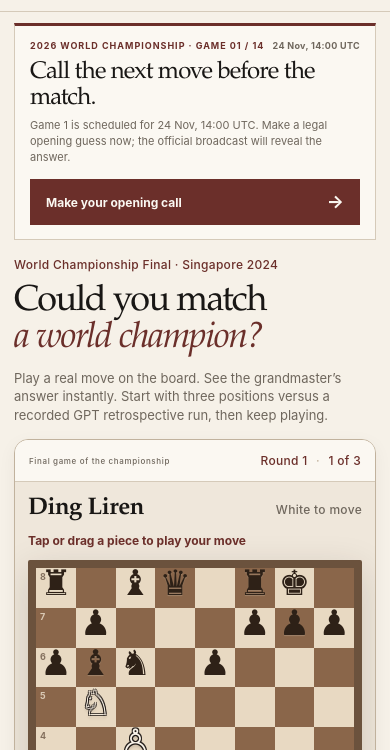
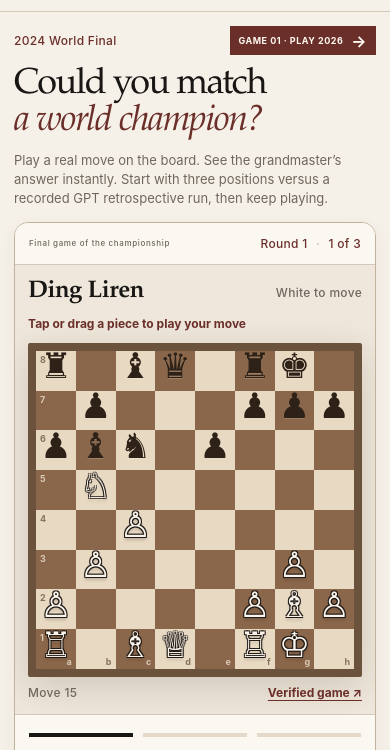
Before and after one commit to fraware/grandmaster-vs-model, a website with bundled scripts: page index.html in a window 390 px wide. Shown: the part 51-801 px from the top of the page. Built offline with nearby package versions, Linux system fonts and the light colour scheme.

Commit message:
Keep historical board above the fold while exposing the 2026 game on mobile

```diff
--- a/index.html
+++ b/index.html
@@ -48,25 +48,10 @@
     </div>
   </header>
   <main>
-    <section class="shell live-invite" id="live-invite" aria-labelledby="live-invite-title">
-      <div class="live-invite-body">
-        <div class="live-invite-meta">
-          <span id="live-invite-status">2026 WORLD CHAMPIONSHIP · GAME 01 / 14</span>
-          <span id="live-invite-time">24 Nov, 14:00 UTC</span>
-        </div>
-        <div class="live-invite-row">
-          <div class="live-invite-copy">
-            <p class="live-invite-title" id="live-invite-title">Call the next move before the match.</p>
-            <p class="live-invite-description" id="live-invite-description">Make a legal opening guess now. The official broadcast will reveal the answer.</p>
-          </div>
-          <a class="live-invite-action" id="live-invite-link" href="lab.html?mode=live&game=1#experiment"><span>Make your opening call</span><span aria-hidden="true">→</span></a>
-        </div>
-      </div>
-    </section>
     <section id="challenge" class="shell playground" aria-labelledby="hero-title">
       <div class="hero-topline">
-        <span class="eyebrow"><span class="spark" aria-hidden="true"></span>World Championship Final · Singapore 2024</span>
-        <span class="hero-topline-note">Fifteen positions <span aria-hidden="true">/</span> five rounds</span>
+        <span class="eyebrow"><span class="spark" aria-hidden="true"></span><span class="hero-archive-full">World Championship Final · Singapore 2024</span><span class="hero-archive-short">2024 World Final</span></span>
+        <a class="hero-live-link" id="live-hero-link" href="lab.html?mode=live&game=1#experiment" aria-label="Open the 2026 Championship Game 1 board">GAME 01 · PLAY 2026 <span aria-hidden="true">→</span></a>
       </div>
       <div class="intro-row">
         <div>
@@ -111,6 +96,21 @@
       </div>
       <div class="stage-foot"><span><span class="status-orbit" aria-hidden="true"></span>Free to play · no account</span><span>Open source · source-linked</span></div>
     </section>
+    <section class="shell live-invite" id="live-invite" aria-labelledby="live-invite-title">
+      <div class="live-invite-body">
+        <div class="live-invite-meta">
+          <span id="live-invite-status">2026 WORLD CHAMPIONSHIP · GAME 01 / 14</span>
+          <span id="live-invite-time">24 Nov, 14:00 UTC</span>
+        </div>
+        <div class="live-invite-row">
+          <div class="live-invite-copy">
+            <p class="live-invite-title" id="live-invite-title">Call the next move before the match.</p>
+            <p class="live-invite-description" id="live-invite-description">Make a legal opening guess now. The official broadcast will reveal the answer.</p>
+          </div>
+          <a class="live-invite-action" id="live-invite-link" href="lab.html?mode=live&game=1#experiment"><span>Make your opening call</span><span aria-hidden="true">→</span></a>
+        </div>
+      </div>
+    </section>
     <section class="shell followup" id="championship" aria-label="The next championship">
       <div class="followup-main"><span class="section-eyebrow">Gukesh vs Sindarov · November 2026</span><h2>Play the championship move by move.</h2><p>Make a local next-move guess, compare it with the legally reconstructed Lichess broadcast, or inspect separately recorded model forecasts and their evidence. Local guesses carry no verified pre-move timing.</p></div>
       <a class="followup-action" href="lab.html?mode=live#experiment">Play the next move <span aria-hidden="true">↗</span></a>
--- a/landing.css
+++ b/landing.css
@@ -371,3 +371,17 @@ a:focus-visible,button:focus-visible,select:focus-visible{outline:3px solid rgba
   .live-invite-action{margin-top:13px;width:100%;min-width:0;min-height:46px;
     padding:11px 15px;font-size:12px}
 }
+
+/* Compact championship invitation keeps the playable 2024 board on screen. */
+.hero-archive-short{display:none}
+.hero-live-link{background:var(--accent);color:#fff9f2;padding:6px 11px;
+  text-decoration:none;display:inline-flex;align-items:center;gap:11px;
+  font-size:10px;font-weight:730;letter-spacing:.055em;white-space:nowrap;
+  min-height:30px;line-height:1.3}
+.hero-live-link:hover{background:var(--accent-deep);color:#fff9f2}
+.hero-live-link span{font-size:16px;line-height:1}
+@media(max-width:720px){
+  .hero-archive-full{display:none}
+  .hero-archive-short{display:inline}
+  .hero-live-link{padding:6px 9px;font-size:9px;min-height:29px;gap:8px}
+}
--- a/src/home.mjs
+++ b/src/home.mjs
@@ -19,6 +19,12 @@ function updateLiveInvite(){
     link.href=data.href;
     const label=link.querySelector('span:first-child');
     if(label)label.textContent=data.action;
+  }
+  const heroLink=document.getElementById('live-hero-link');
+  if(heroLink){
+    heroLink.href=data.href;
+    heroLink.firstChild.textContent=`GAME ${String(data.game).padStart(2,'0')} · PLAY 2026 `;
+    heroLink.setAttribute('aria-label',`${data.status}. ${data.time}. ${data.action}.`);
   }
 }
 
```
Also changed, not shown: LAUNCH.md (+1 -1 lines), README.md, 1 other file.
